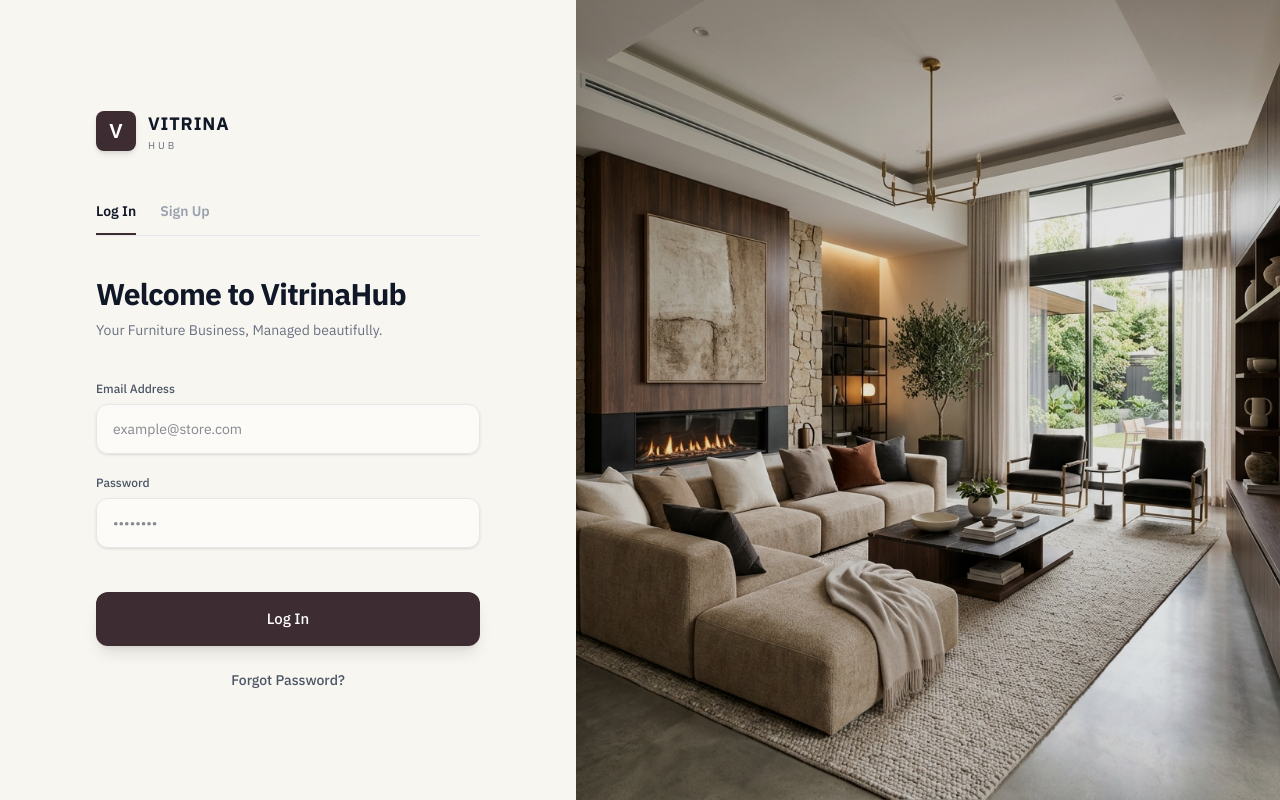
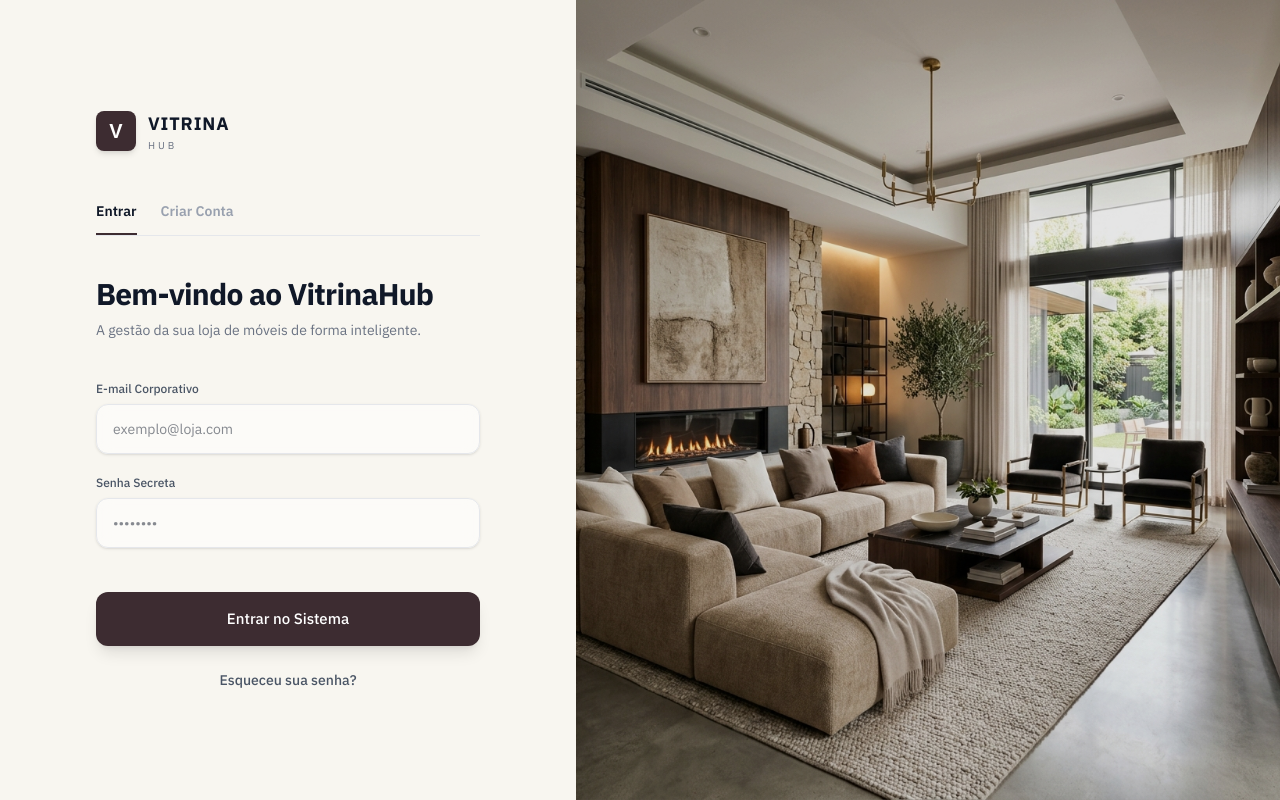
Before and after one commit to marcioholm/lojas-de-moveis, a Next.js app: page /login in a window 1280 px wide. Built offline with nearby package versions, Linux system fonts and the light colour scheme; a web font is replaced by a local one.

Commit message:
Translate login page to PT-BR

```diff
--- a/src/app/login/page.tsx
+++ b/src/app/login/page.tsx
@@ -51,40 +51,40 @@ export default function LoginPage() {
               onClick={() => setTab('login')}
               className={`pb-3 font-semibold text-sm border-b-2 transition-all ${tab === 'login' ? 'border-[var(--primary)] text-gray-900' : 'border-transparent text-gray-400 hover:text-gray-600'}`}
             >
-              Log In
+              Entrar
             </button>
             <button
               type="button"
               onClick={() => setTab('signup')}
               className={`pb-3 font-semibold text-sm border-b-2 transition-all ${tab === 'signup' ? 'border-[var(--primary)] text-gray-900' : 'border-transparent text-gray-400 hover:text-gray-600'}`}
             >
-              Sign Up
+              Criar Conta
             </button>
           </div>
 
           <h1 className="font-sans text-3xl font-bold tracking-tight mb-2 text-gray-900">
-            {tab === 'login' ? 'Welcome to VitrinaHub' : 'Get Started'}
+            {tab === 'login' ? 'Bem-vindo ao VitrinaHub' : 'Comece agora'}
           </h1>
           <p className="text-gray-500 text-sm mb-10">
             {tab === 'login'
-              ? 'Your Furniture Business, Managed beautifully.'
-              : 'Create your administrative access to configure your store.'}
+              ? 'A gestão da sua loja de móveis de forma inteligente.'
+              : 'Crie seu acesso administrativo para configurar a sua loja.'}
           </p>
 
           <form action={handleSubmit} className="flex flex-col gap-5">
             <div className="flex flex-col gap-1.5">
-              <label className="text-[12px] font-medium text-gray-600">Email Address</label>
+              <label className="text-[12px] font-medium text-gray-600">E-mail Corporativo</label>
               <input
                 type="email"
                 name="email"
                 required
                 className="w-full px-4 py-3.5 border border-gray-200 rounded-xl bg-white/50 backdrop-blur-sm text-gray-900 text-sm outline-none focus:bg-white focus:border-[var(--primary)] focus:ring-4 focus:ring-[var(--primary)]/10 transition-all shadow-sm"
-                placeholder="example@store.com"
+                placeholder="exemplo@loja.com"
               />
             </div>
 
             <div className="flex flex-col gap-1.5">
-              <label className="text-[12px] font-medium text-gray-600">Password</label>
+              <label className="text-[12px] font-medium text-gray-600">Senha Secreta</label>
               <input
                 type="password"
                 name="password"
@@ -112,14 +112,14 @@ export default function LoginPage() {
               className="mt-6 w-full py-4 px-4 bg-[var(--primary)] text-white font-medium text-[15px] rounded-xl hover:bg-[var(--primary-hover)] transition-all shadow-lg shadow-[var(--primary)]/20 disabled:opacity-70 flex justify-center active:scale-[0.98]"
             >
               {loading
-                ? 'Processing...'
-                : tab === 'login' ? 'Log In' : 'Sign Up'}
+                ? 'Processando...'
+                : tab === 'login' ? 'Entrar no Sistema' : 'Criar minha conta'}
             </button>
           </form>
 
           {tab === 'login' && (
             <p className="text-sm font-medium text-gray-600 mt-6 text-center cursor-pointer hover:text-gray-900 transition-colors">
-              Forgot Password?
+              Esqueceu sua senha?
             </p>
           )}
         </div>
```
